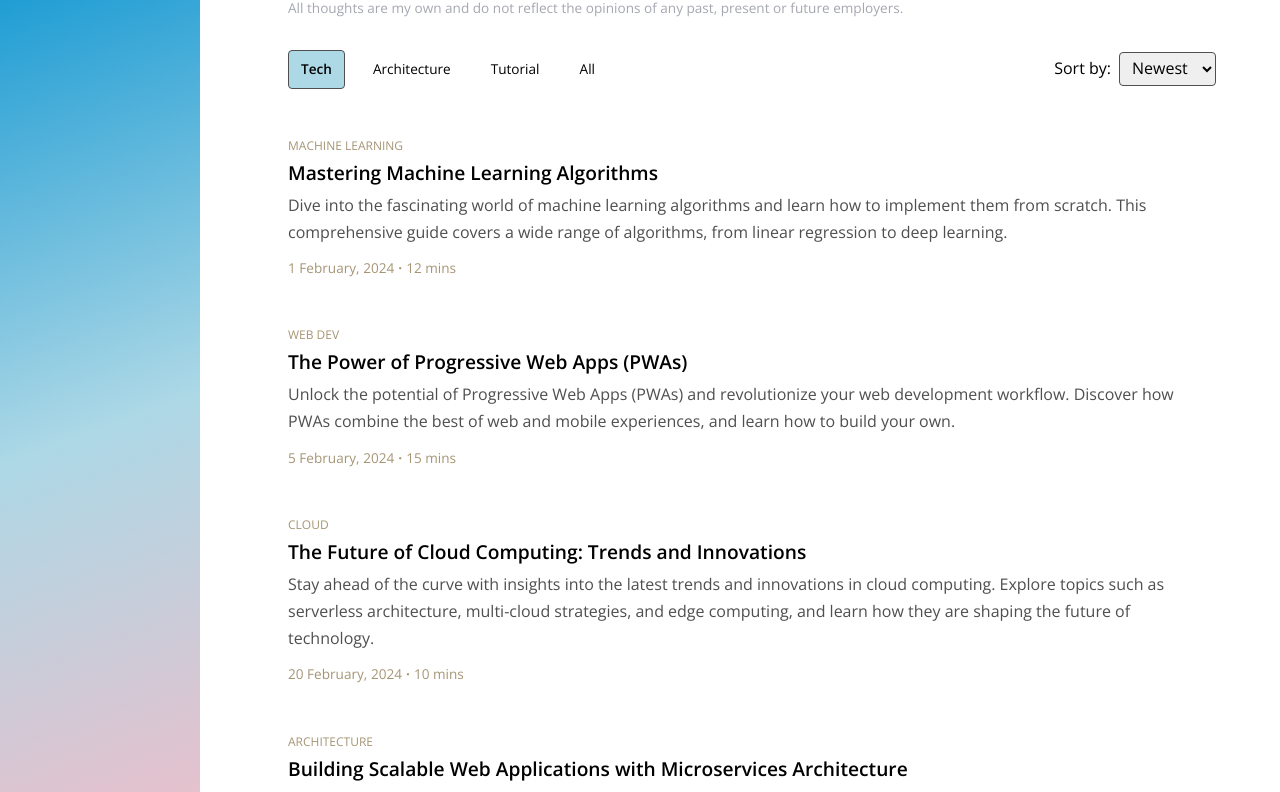
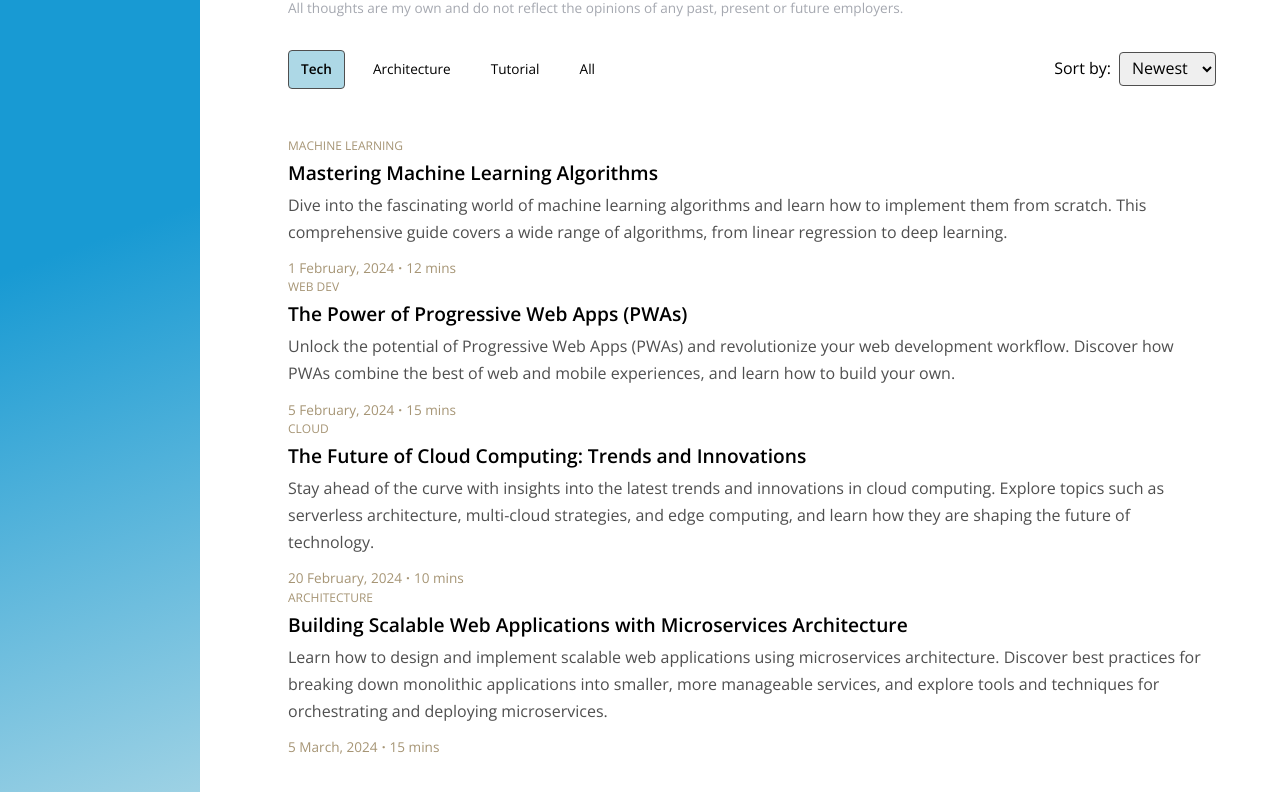
Before and after one commit to R-Daneel0livaw/portfolio, a React (Vite) app: page /blog in a window 1280 px wide. Shown: the part 958-1750 px from the top of the page. Built offline with nearby package versions, Linux system fonts and the light colour scheme; a web font is replaced by a local one.

Commit message:
Introduce blog filter state and begin filtered blog list.

```diff
--- a/src/pages/Blog/Blog.tsx
+++ b/src/pages/Blog/Blog.tsx
@@ -1,7 +1,23 @@
+import { useState } from "react";
 import styles from "./Blog.module.css";
 
 
 export default function Blog() {
+  const [selectedFilter, setSelectedFilter] = useState('all');
+
+  // eslint-disable-next-line @typescript-eslint/no-unused-vars
+  const handleFilterClick = (filter: string) => {
+    setSelectedFilter(filter);
+  };
+
+  const filterArticles = (articles: Article[]) => {
+    if (selectedFilter === 'all') {
+      return articles;
+    } else {
+      return articles.filter(article => article.topics.includes(selectedFilter));
+    }
+  };
+
   type Article = {
     id: string;
     topic: string;
@@ -12,7 +28,6 @@ export default function Blog() {
     topics: string[];
   };
 
-  // eslint-disable-next-line @typescript-eslint/no-unused-vars
   const articles: Article[] = [
     {
       id: "post1",
@@ -83,7 +98,9 @@ export default function Blog() {
 
         <div className={styles.secondaryFeatures}>
           <article className={styles.secondaryFeature}>
-            <div className={styles.secondaryFeatureImage}><img src="src/img/reactJS_logo.jpeg"></img></div>
+            <div className={styles.secondaryFeatureImage}>
+              <img src="src/img/reactJS_logo.jpeg"></img>
+            </div>
             <div className={styles.secondaryFeatureInnerContainer}>
               <div className={styles.blogMain}>
                 <div className={styles.featuredIntro}>
@@ -99,7 +116,9 @@ export default function Blog() {
           </article>
 
           <article className={styles.secondaryFeature}>
-            <div className={styles.secondaryFeatureImage}><img src="src/img/reactJS_logo.jpeg"></img></div>
+            <div className={styles.secondaryFeatureImage}>
+              <img src="src/img/reactJS_logo.jpeg"></img>
+            </div>
             <div className={styles.secondaryFeatureInnerContainer}>
               <div className={styles.blogMain}>
                 <div className={styles.featuredIntro}>
@@ -107,7 +126,8 @@ export default function Blog() {
                   <p>10 mins</p>
                 </div>
                 <h2 className={styles.blogTitle}>
-                 Exploring the World of Artificial Intelligence: Applications and Ethics
+                  Exploring the World of Artificial Intelligence: Applications
+                  and Ethics
                 </h2>
               </div>
               <p className={styles.featuredDate}>3 Apr 2024</p>
@@ -115,7 +135,9 @@ export default function Blog() {
           </article>
 
           <article className={styles.secondaryFeature}>
-            <div className={styles.secondaryFeatureImage}><img src="src/img/reactJS_logo.jpeg"></img></div>
+            <div className={styles.secondaryFeatureImage}>
+              <img src="src/img/reactJS_logo.jpeg"></img>
+            </div>
             <div className={styles.secondaryFeatureInnerContainer}>
               <div className={styles.blogMain}>
                 <div className={styles.featuredIntro}>
@@ -123,7 +145,8 @@ export default function Blog() {
                   <p>10 mins</p>
                 </div>
                 <h2 className={styles.blogTitle}>
-                  Mastering Data Science: A Beginner's Guide to Python and Pandas
+                  Mastering Data Science: A Beginner's Guide to Python and
+                  Pandas
                 </h2>
               </div>
               <p className={styles.featuredDate}>20 May 2024</p>
@@ -167,6 +190,23 @@ export default function Blog() {
             </div>
           </nav>
         </header>
+
+        <div className={styles.articles}>
+          {filterArticles(articles).length === 0 && <p>No articles found.</p>}
+          {filterArticles(articles).map((article) => (
+            <article key={article.id}>
+              <div className={styles.blogMain}>
+                <h2 className={styles.blogTopic}>{article.topic}</h2>
+                <h3 className={styles.blogTitle}>{article.title}</h3>
+                <p className={styles.blogDescription}>{article.description}</p>
+              </div>
+              <footer className={styles.blogFooter}>
+                <p>{article.date}</p>
+                <p>{article.readTime}</p>
+              </footer>
+            </article>
+          ))}
+        </div>
 
         <article id="post1">
           <div className={styles.blogMain}>
```
